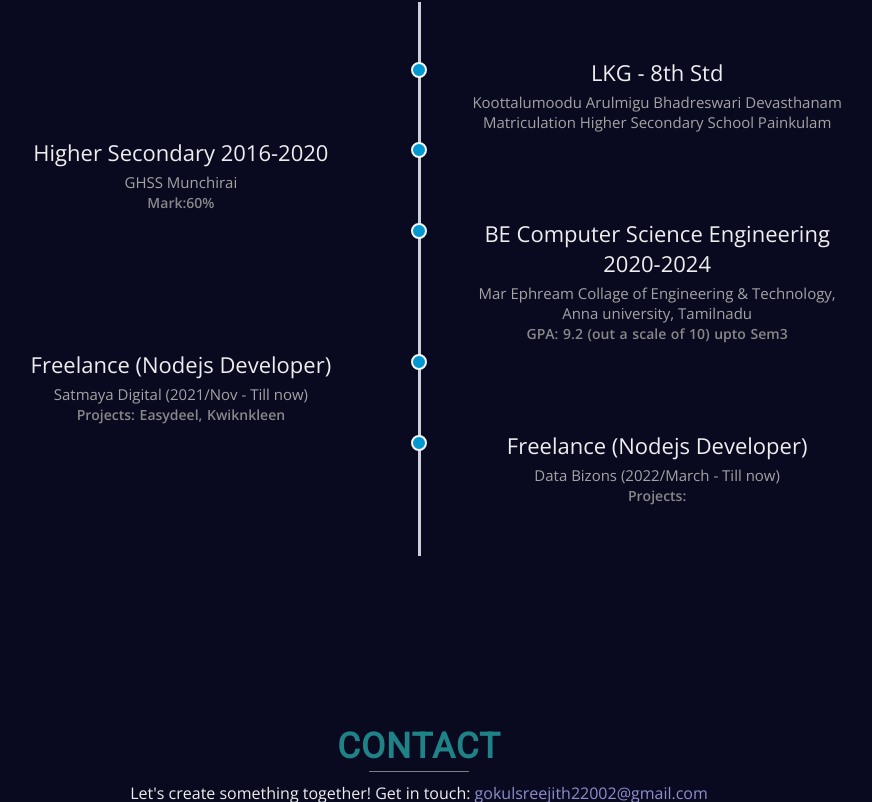
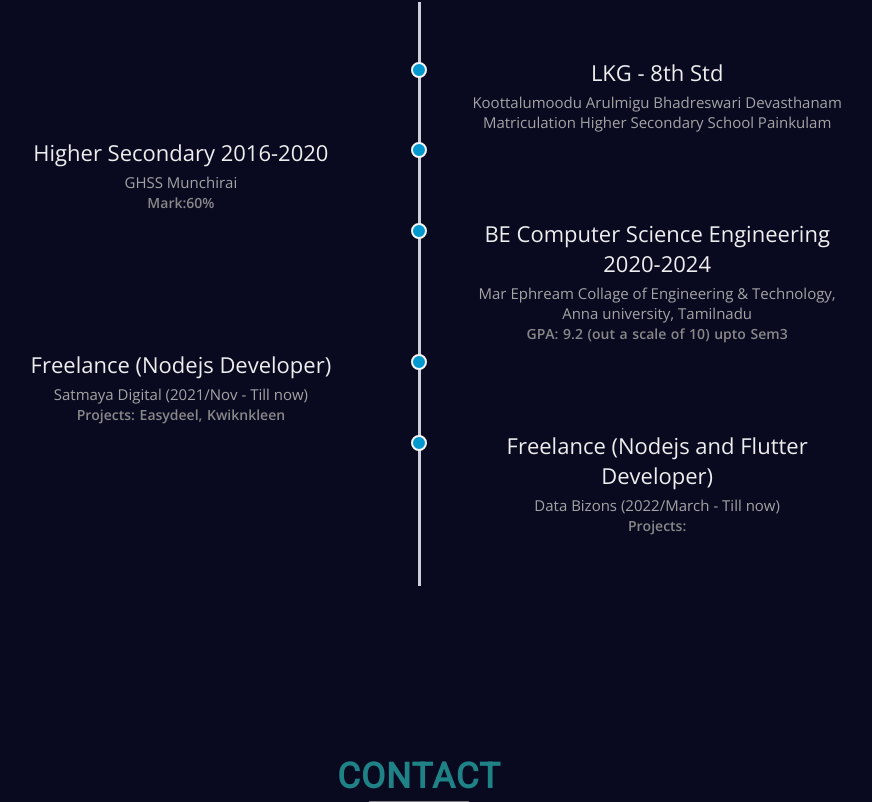
Before and after one commit to gokulbsofficial/Personal_Website, a plain HTML site: page index.html in a window 1280 px wide. Shown: the part 3724-4526 px from the top of the page, without its empty margins (221-1093 px from the left). Drawn offline with nearby package versions, Linux system fonts and the light colour scheme; animation ran at ten frames a second.

Commit message:
Update index.html

```diff
--- a/index.html
+++ b/index.html
@@ -679,7 +679,7 @@
                         <div class="timeline-block timeline-block-right">
                             <div class="marker"></div>
                             <div class="timeline-content">
-                                <h3>Freelance (Nodejs Developer)</h3>
+                                <h3>Freelance (Nodejs and Flutter Developer)</h3>
                                 <span>Data Bizons (2022/March - Till now)</span>
                                 <p>Projects: </p>
                             </div>
```
